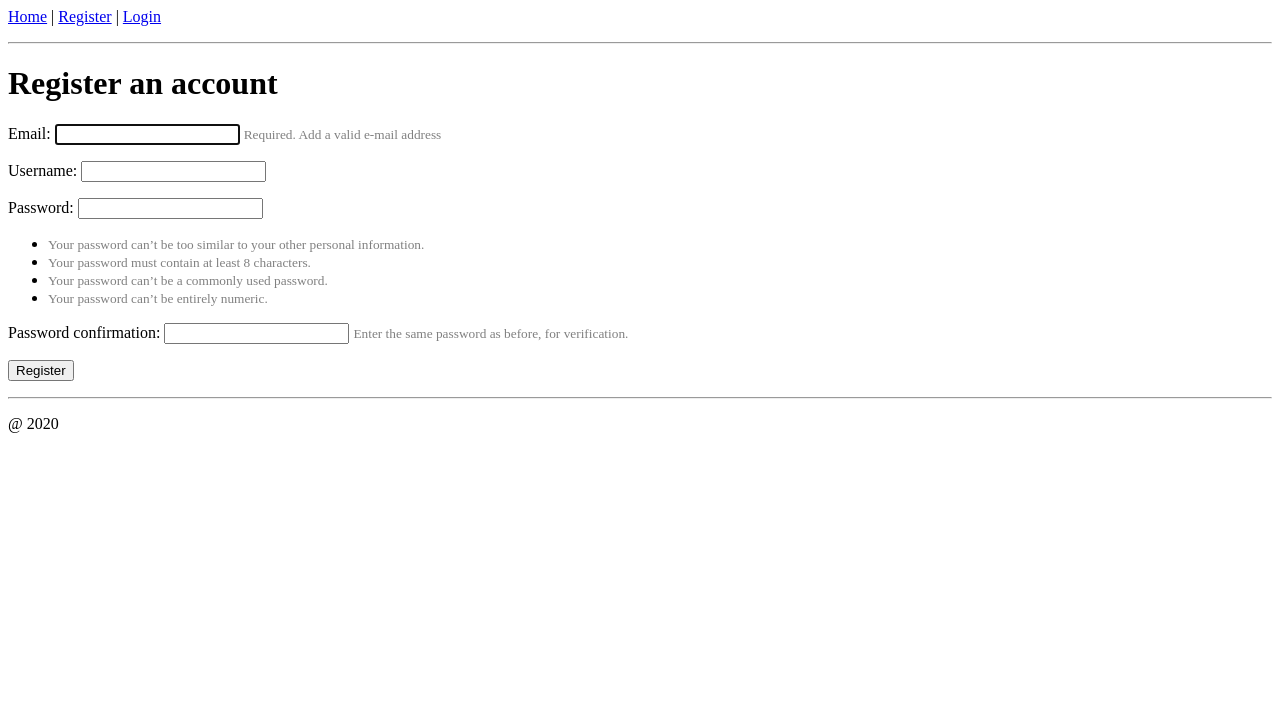
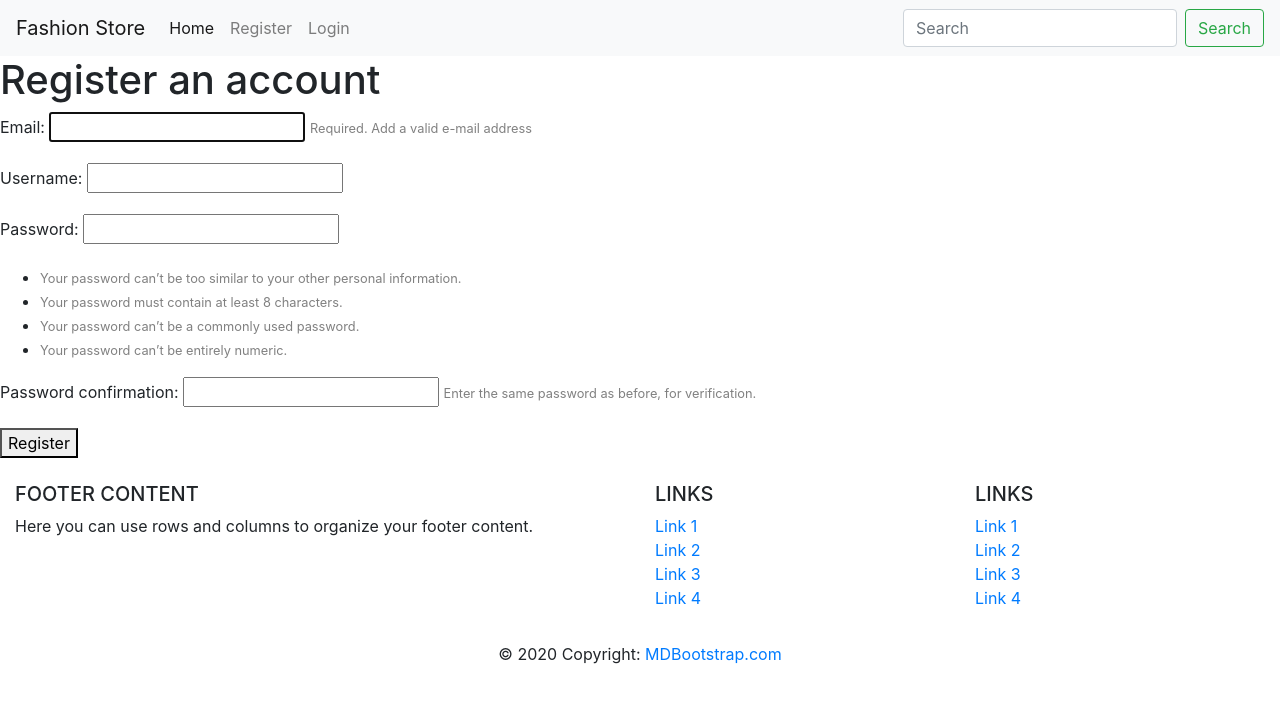
Before and after one commit to 10529473/p4is-ca2-g4, a Django app: page /register/ in a window 1280 px wide. Shown: the top 703 px of the page. Run offline with Django 3.2, Linux system fonts and the light colour scheme; some libraries are stand-ins or nearby versions.

Commit message:
Account update included Bootstrap installed

```diff
--- a/src/account/forms.py
+++ b/src/account/forms.py
@@ -2,7 +2,8 @@ from django import forms
 from django.contrib.auth import authenticate
 from django.contrib.auth.forms import UserCreationForm
 
-from account.models import  Account
+from account.models import Account
+from django.core.exceptions import ObjectDoesNotExist
 
 class RegistrationForm(UserCreationForm):
     email = forms.EmailField(max_length=60,help_text='Required. Add a valid e-mail address')
@@ -10,6 +11,23 @@ class RegistrationForm(UserCreationForm):
     class Meta:
         model = Account
         fields = ('email','username','password1','password2',)
+
+    def clean_email(self):
+        email = self.cleaned_data['email'].lower()
+        try:
+            account = Account.objects.exclude(pk=self.instance.pk).get(email=email)
+        except ObjectDoesNotExist:
+            return email
+        raise forms.ValidationError('Email "%s" is already in use.' % account)
+
+    def clean_username(self):
+        username = self.cleaned_data['username']
+        try:
+            # account = Account.objects.exclude(pk=self.instance.pk).get(username=username)
+            Account.objects.exclude(pk=self.instance.pk).get(username=username)
+        except ObjectDoesNotExist:
+            return username
+        raise forms.ValidationError('Username "%s" is already in use.' % username)
 
 class AccountAuthenticationForm(forms.ModelForm):
     password = forms.CharField(label='Password',widget=forms.PasswordInput)
@@ -24,3 +42,25 @@ class AccountAuthenticationForm(forms.ModelForm):
             password = self.cleaned_data['password']
             if not authenticate(email=email,password=password):
                 raise forms.ValidationError("Invalid login")
+
+class AccountUpdateForm(forms.ModelForm):
+
+	class Meta:
+		model = Account
+		fields = ('email', 'username', )
+
+	def clean_email(self):
+		email = self.cleaned_data['email'].lower()
+		try:
+			account = Account.objects.exclude(pk=self.instance.pk).get(email=email)
+		except ObjectDoesNotExist:
+			return email
+		raise forms.ValidationError('Email "%s" is already in use.' % account)
+
+	def clean_username(self):
+		username = self.cleaned_data['username']
+		try:
+			Account.objects.exclude(pk=self.instance.pk).get(username=username)
+		except ObjectDoesNotExist:
+			return username
+		raise forms.ValidationError('Username "%s" is already in use.' % username)
--- a/src/account/views.py
+++ b/src/account/views.py
@@ -1,7 +1,6 @@
 from django.shortcuts import render, redirect
 from django.contrib.auth import login, logout, authenticate
-from account.forms import RegistrationForm, AccountAuthenticationForm
-
+from account.forms import RegistrationForm, AccountAuthenticationForm, AccountUpdateForm
 
 def registration_view(request):
 	context = {}
@@ -10,7 +9,6 @@ def registration_view(request):
 		form = RegistrationForm(request.POST)
 		print(form)
 		if form.is_valid():
-			print()
 			form.save()
 			email = form.cleaned_data.get('email')
 			raw_password = form.cleaned_data.get('password1')
@@ -50,3 +48,34 @@ def login_view(request):
 
 	context['login_form'] = form
 	return render(request, 'account/login.html',context)
+
+def account_view(request):
+
+	if not request.user.is_authenticated:
+			return redirect("login")
+
+	context = {}
+	if request.POST:
+		form = AccountUpdateForm(request.POST, instance=request.user)
+		if form.is_valid():
+			# form.initial = {
+			# 		"email": request.POST['email'],
+			# 		"username": request.POST['username'],
+			# }
+			form.save()
+			# context['success_message'] = "Updated"
+	else:
+		form = AccountUpdateForm(
+
+			initial={
+					"email": request.user.email,
+					"username": request.user.username,
+				}
+			)
+
+	context['account_form'] = form
+
+	# blog_posts = BlogPost.objects.filter(author=request.user)
+	# context['blog_posts'] = blog_posts
+
+	return render(request, "account/account.html", context)
--- a/src/mysite/urls.py
+++ b/src/mysite/urls.py
@@ -15,14 +15,45 @@ Including another URLconf
 """
 from django.contrib import admin
 from django.urls import path
+# from django.contrib.auth import views as auth_views
+# from django.conf.urls.static import static
+# from django.conf import settings
 
 from personal.views import home_screen_view
-from account.views import registration_view, login_view, logout_view
+from account.views import (
+	registration_view,
+	login_view,
+	logout_view,
+	account_view
+)
 
 urlpatterns = [
+	path('', home_screen_view, name='home'),
 	path('admin/', admin.site.urls),
-	path('', home_screen_view, name='home'),
 	path('register/', registration_view, name='register'),
+    path('account/', account_view, name='account'),
 	path('login/', login_view, name='login'),
 	path('logout/', logout_view, name='logout'),
+
+    # TODO
+	# # Password reset links (ref: https://github.com/django/django/blob/master/django/contrib/auth/views.py)
+    # path('password_change/done/', auth_views.PasswordChangeDoneView.as_view(template_name='registration/password_change_done.html'),
+    #     name='password_change_done'),
+
+    # path('password_change/', auth_views.PasswordChangeView.as_view(template_name='registration/password_change.html'),
+    #     name='password_change'),
+
+    # path('password_reset/done/', auth_views.PasswordResetCompleteView.as_view(template_name='registration/password_reset_done.html'),
+    #  name='password_reset_done'),
+
+    # path('reset/<uidb64>/<token>/', auth_views.PasswordResetConfirmView.as_view(), name='password_reset_confirm'),
+    # path('password_reset/', auth_views.PasswordResetView.as_view(), name='password_reset'),
+
+    # path('reset/done/', auth_views.PasswordResetCompleteView.as_view(template_name='registration/password_reset_complete.html'),
+    #  name='password_reset_complete'),
 ]
+
+# TODO
+# if settings.DEBUG:
+#     urlpatterns += static(settings.STATIC_URL, document_root=settings.STATIC_ROOT)
+#     urlpatterns += static(settings.MEDIA_URL, document_root=settings.MEDIA_ROOT)
--- a/src/templates/base.html
+++ b/src/templates/base.html
@@ -1,25 +1,124 @@
+<!doctype html>
 <html lang="en">
+
 <head>
-    <meta charset="UTF-8">
-    <meta name="viewport" content="width=device-width, initial-scale=1.0">
+    <!-- Required meta tags -->
+    <meta charset="utf-8">
+    <meta name="viewport" content="width=device-width, initial-scale=1, shrink-to-fit=no">
+
+    <!-- Bootstrap CSS -->
+    <link rel="stylesheet" href="https://stackpath.bootstrapcdn.com/bootstrap/4.4.1/css/bootstrap.min.css"
+        integrity="sha384-Vkoo8x4CGsO3+Hhxv8T/Q5PaXtkKtu6ug5TOeNV6gBiFeWPGFN9MuhOf23Q9Ifjh" crossorigin="anonymous">
+
     <title>Document</title>
+
+    <!-- Bootstrap CSS -->
+    <link rel="stylesheet" href="https://stackpath.bootstrapcdn.com/bootstrap/4.4.1/css/bootstrap.min.css"
+        integrity="sha384-Vkoo8x4CGsO3+Hhxv8T/Q5PaXtkKtu6ug5TOeNV6gBiFeWPGFN9MuhOf23Q9Ifjh" crossorigin="anonymous">
 </head>
+
 <body>
-    {% if request.user.is_authenticated %}
-        <p>Hello {{request.user.username}} | <a href="{% url 'logout' %}">Logout</a></p>
-    {% else %}
-        <p>
-            <a href="{% url 'home' %}">Home</a> |
-            <a href="{% url 'register' %}">Register</a> |
-            <a href="{% url 'login' %}">Login</a></p>
-    {% endif %}
-    <hr>
+    {% include 'snippets/navbar.html' %}
 
     {% block content %}
 
     {% endblock content %}
 
-    <hr>
-    <p>@ 2020</p>
+    <!-- Footer -->
+    <footer class="page-footer font-small blue pt-4">
+
+        <!-- Footer Links -->
+        <div class="container-fluid text-center text-md-left">
+
+            <!-- Grid row -->
+            <div class="row">
+
+                <!-- Grid column -->
+                <div class="col-md-6 mt-md-0 mt-3">
+
+                    <!-- Content -->
+                    <h5 class="text-uppercase">Footer Content</h5>
+                    <p>Here you can use rows and columns to organize your footer content.</p>
+
+                </div>
+                <!-- Grid column -->
+
+                <hr class="clearfix w-100 d-md-none pb-3">
+
+                <!-- Grid column -->
+                <div class="col-md-3 mb-md-0 mb-3">
+
+                    <!-- Links -->
+                    <h5 class="text-uppercase">Links</h5>
+
+                    <ul class="list-unstyled">
+                        <li>
+                            <a href="#!">Link 1</a>
+                        </li>
+                        <li>
+                            <a href="#!">Link 2</a>
+                        </li>
+                        <li>
+                            <a href="#!">Link 3</a>
+                        </li>
+                        <li>
+                            <a href="#!">Link 4</a>
+                        </li>
+                    </ul>
+
+                </div>
+                <!-- Grid column -->
+
+                <!-- Grid column -->
+                <div class="col-md-3 mb-md-0 mb-3">
+
+                    <!-- Links -->
+                    <h5 class="text-uppercase">Links</h5>
+
+                    <ul class="list-unstyled">
+                        <li>
+                            <a href="#!">Link 1</a>
+                        </li>
+                        <li>
+                            <a href="#!">Link 2</a>
+                        </li>
+                        <li>
+                            <a href="#!">Link 3</a>
+                        </li>
+                        <li>
+                            <a href="#!">Link 4</a>
+                        </li>
+                    </ul>
+
+                </div>
+                <!-- Grid column -->
+
+            </div>
+            <!-- Grid row -->
+
+        </div>
+        <!-- Footer Links -->
+
+        <!-- Copyright -->
+        <div class="footer-copyright text-center py-3">© 2020 Copyright:
+            <a href="https://mdbootstrap.com/"> MDBootstrap.com</a>
+        </div>
+        <!-- Copyright -->
+
+    </footer>
+
+
+    <!-- Optional JavaScript -->
+    <!-- jQuery first, then Popper.js, then Bootstrap JS -->
+    <script src="https://code.jquery.com/jquery-3.4.1.slim.min.js"
+        integrity="sha384-J6qa4849blE2+poT4WnyKhv5vZF5SrPo0iEjwBvKU7imGFAV0wwj1yYfoRSJoZ+n"
+        crossorigin="anonymous"></script>
+    <script src="https://cdn.jsdelivr.net/npm/popper.js@1.16.0/dist/umd/popper.min.js"
+        integrity="sha384-Q6E9RHvbIyZFJoft+2mJbHaEWldlvI9IOYy5n3zV9zzTtmI3UksdQRVvoxMfooAo"
+        crossorigin="anonymous"></script>
+    <script src="https://stackpath.bootstrapcdn.com/bootstrap/4.4.1/js/bootstrap.min.js"
+        integrity="sha384-wfSDF2E50Y2D1uUdj0O3uMBJnjuUD4Ih7YwaYd1iqfktj0Uod8GCExl3Og8ifwB6"
+        crossorigin="anonymous"></script>
 </body>
+
 </html>
--- /dev/null
+++ b/src/templates/snippets/navbar.html
@@ -0,0 +1,50 @@
+<nav class="navbar navbar-expand-lg navbar-light bg-light">
+    <a class="navbar-brand" href="#">Fashion Store</a>
+    <button class="navbar-toggler" type="button" data-toggle="collapse" data-target="#navbarSupportedContent"
+        aria-controls="navbarSupportedContent" aria-expanded="false" aria-label="Toggle navigation">
+        <span class="navbar-toggler-icon"></span>
+    </button>
+
+    <div class="collapse navbar-collapse" id="navbarSupportedContent">
+        <ul class="navbar-nav mr-auto">
+            <li class="nav-item active">
+                <a class="nav-link" href="{% url 'home' %}">Home <span class="sr-only">(current)</span></a>
+            </li>
+            {% if request.user.is_authenticated %}
+                <li class="nav-item">
+                    <a class="nav-link" href="{% url 'account' %}">Account</a>
+                </li>
+                <li class="nav-item">
+                    <a class="nav-link" href="{% url 'logout' %}">Logout</a>
+                </li>
+            {% else %}
+                <li class="nav-item">
+                    <a class="nav-link" href="{% url 'register' %}">Register</a>
+                </li>
+                <li class="nav-item">
+                    <a class="nav-link" href="{% url 'login' %}">Login</a>
+                </li>
+            {% endif %}
+
+            <!-- <li class="nav-item dropdown">
+                <a class="nav-link dropdown-toggle" href="#" id="navbarDropdown" role="button"
+                    data-toggle="dropdown" aria-haspopup="true" aria-expanded="false">
+                    Dropdown
+                </a>
+                <div class="dropdown-menu" aria-labelledby="navbarDropdown">
+                    <a class="dropdown-item" href="#">Action</a>
+                    <a class="dropdown-item" href="#">Another action</a>
+                    <div class="dropdown-divider"></div>
+                    <a class="dropdown-item" href="#">Something else here</a>
+                </div>
+            </li>
+            <li class="nav-item">
+                <a class="nav-link disabled" href="#" tabindex="-1" aria-disabled="true">Disabled</a>
+            </li> -->
+        </ul>
+        <form class="form-inline my-2 my-lg-0">
+            <input class="form-control mr-sm-2" type="search" placeholder="Search" aria-label="Search">
+            <button class="btn btn-outline-success my-2 my-sm-0" type="submit">Search</button>
+        </form>
+    </div>
+</nav>
```
Also changed, not shown: src/account/templates/account/account.html (added, +37 -0 lines), src/mysite/settings.py (+19 -0 lines), src/account/migrations/0001_initial.py.
